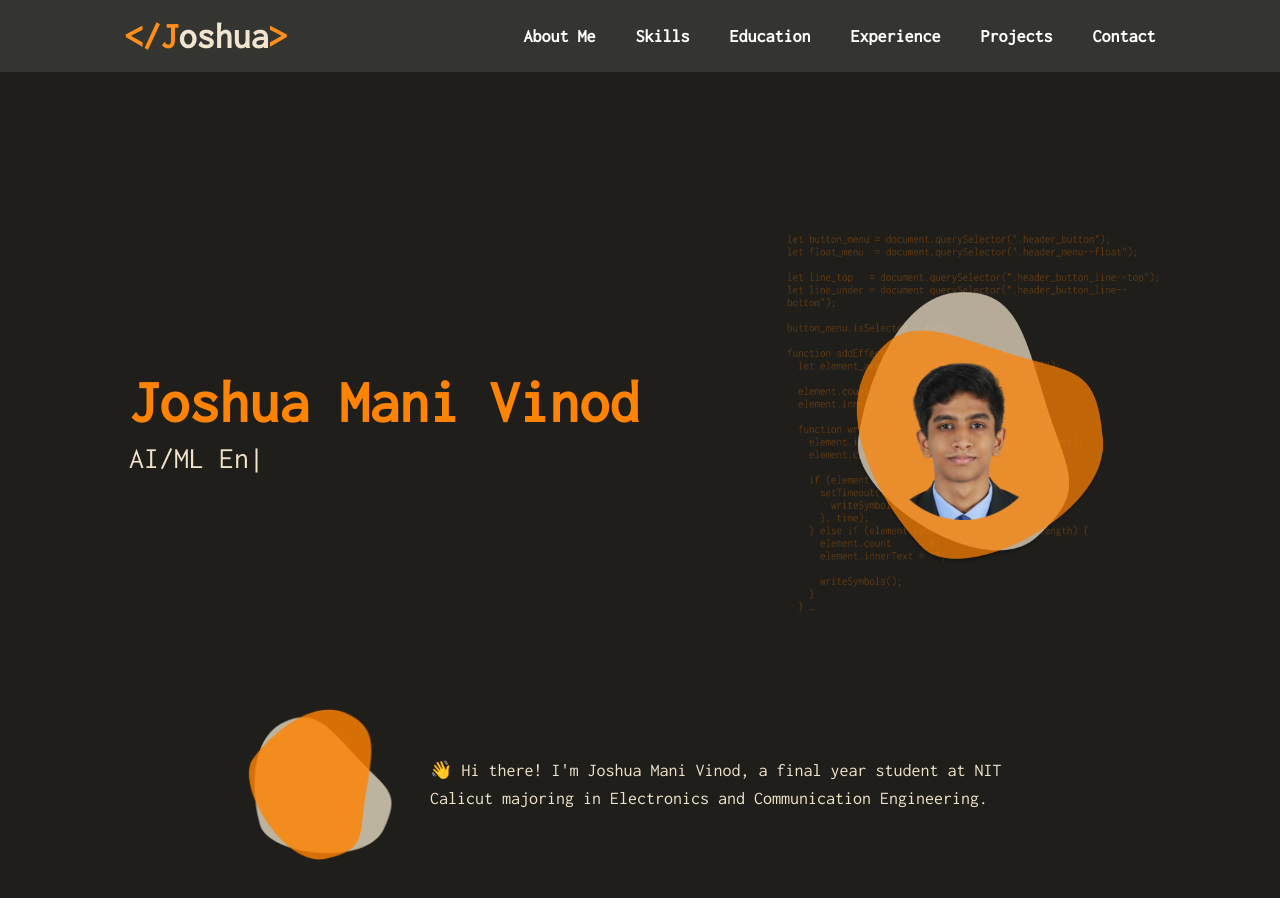
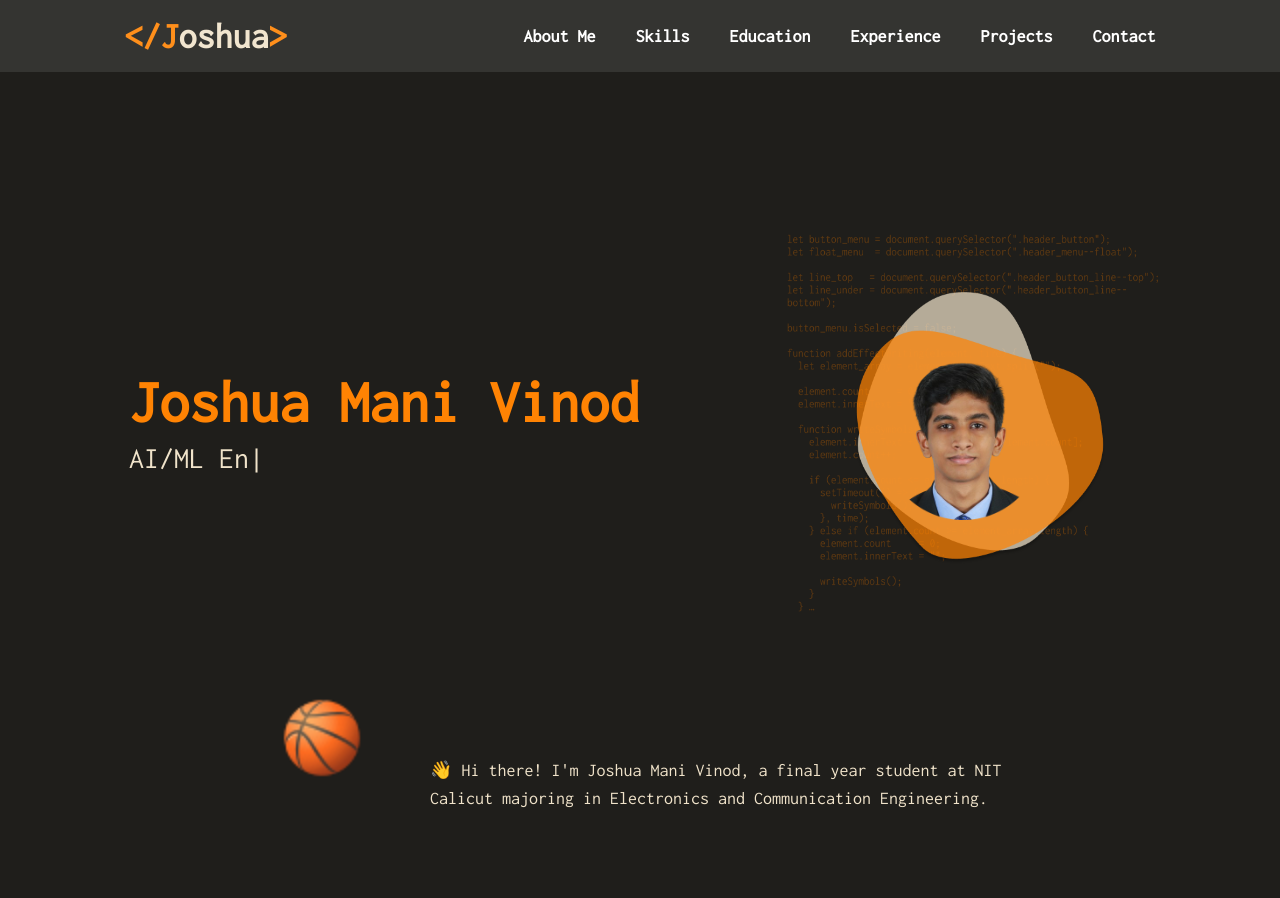
Before and after one commit to joshuamanivinod/joshua-portfolio, a Next.js app: page / in a window 1280 px wide. Shown: the top 898 px of the page. Built offline with nearby package versions, Linux system fonts and the light colour scheme.

Commit message:
basketball icon

```diff
--- a/src/app/components/Home/Home.jsx
+++ b/src/app/components/Home/Home.jsx
@@ -3,6 +3,7 @@
 import React from "react";
 import Image from "next/image";
 import { TypeAnimation } from "react-type-animation";
+import BasketballAnimation from "./_components/BasketballAnimation";
 
 const Home = () => {
   return (
@@ -47,7 +48,8 @@ const Home = () => {
           </div>
           <div className="flex flex-col md:flex-row justify-center text-lg items-center gap-3 text-[#F0E3CA] flex-wrap p-4">
             <div className="relative w-48 h-48">
-              <Image src="/home1.png" alt="home icon not found" fill />
+              {/* <Image src="/home1.png" alt="home icon not found" fill /> */}
+              <BasketballAnimation/>
             </div>
             <div className="lg:w-1/2 text-center lg:text-start">
               <p>
--- /dev/null
+++ b/src/app/components/Home/_components/BasketballAnimation.jsx
@@ -0,0 +1,52 @@
+import { useEffect, useRef } from 'react';
+
+const BasketballAnimation = () => {
+  const basketballRef = useRef(null);
+
+  const handleMouseMove = (e) => {
+    const { clientX, clientY } = e;
+    const { left, top, width, height } = basketballRef.current.getBoundingClientRect();
+
+    const basketballCenterX = left + width / 2;
+    const basketballCenterY = top + height / 2;
+
+    const angle = Math.atan2(clientY - basketballCenterY, clientX - basketballCenterX);
+    const distance = Math.min(Math.hypot(clientX - basketballCenterX, clientY - basketballCenterY), width / 2);
+
+    const x = distance * Math.cos(angle);
+    const y = distance * Math.sin(angle);
+
+    basketballRef.current.style.transform = `translate(${x}px, ${y}px)`;
+  };
+
+  useEffect(() => {
+    window.addEventListener('mousemove', handleMouseMove);
+    return () => window.removeEventListener('mousemove', handleMouseMove);
+  }, []);
+
+  return (
+    <div className="basketball-container">
+      <img
+        src="/basketball.png"  // Adjust path if necessary
+        alt="Basketball"
+        className="basketball"
+        ref={basketballRef}
+      />
+
+      <style jsx>{`
+        .basketball-container {
+          display: flex;
+          justify-content: center;
+          align-items: center;
+        }
+        .basketball {
+          width: 100px;
+          height: 100px;
+          transition: transform 0.1s;
+        }
+      `}</style>
+    </div>
+  );
+};
+
+export default BasketballAnimation;
--- a/src/app/layout.js
+++ b/src/app/layout.js
@@ -4,8 +4,8 @@ import Navbar from "./components/Navbar/Navbar";
 const inter = Inter({ subsets: ["latin"] });
 
 export const metadata = {
-  title: "LiveWithCodeAnkit",
-  description: "Developed By  Ankit",
+  title: "joshua-portfolio",
+  description: "joshua's portfolio website",
 };
 
 export default function RootLayout({ children }) {
```
Also changed, not shown: public/basketball.png (added).
